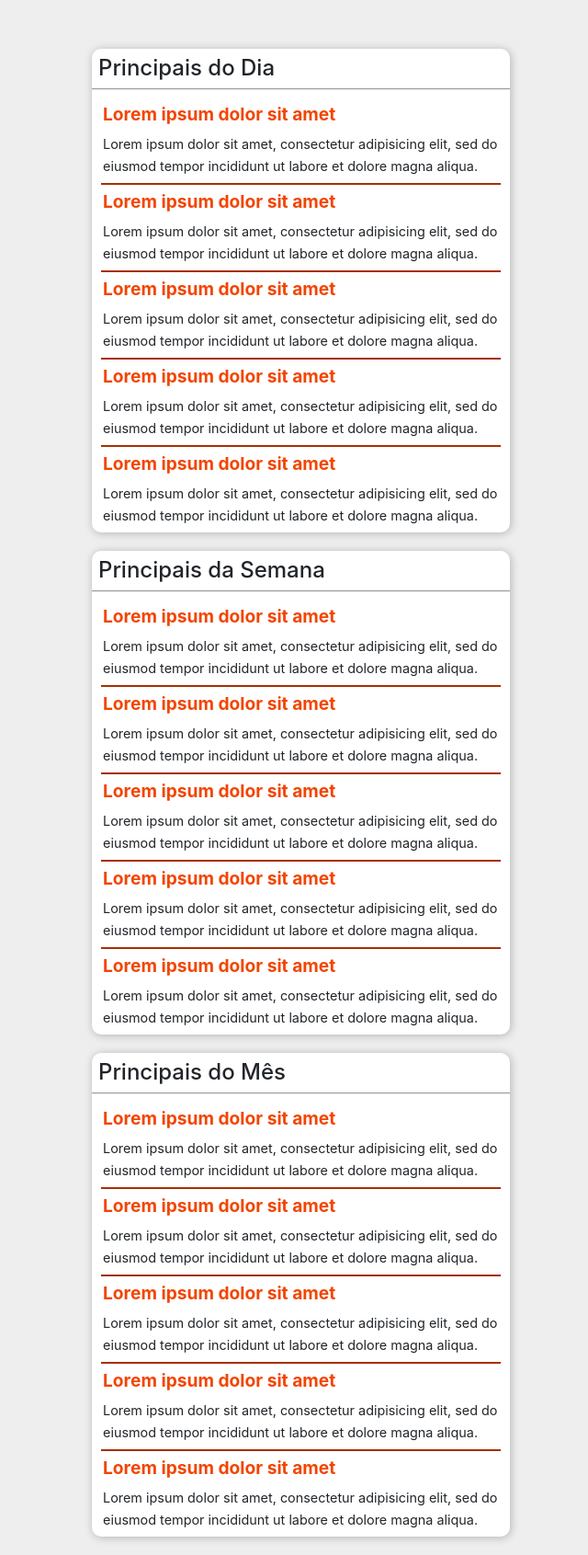
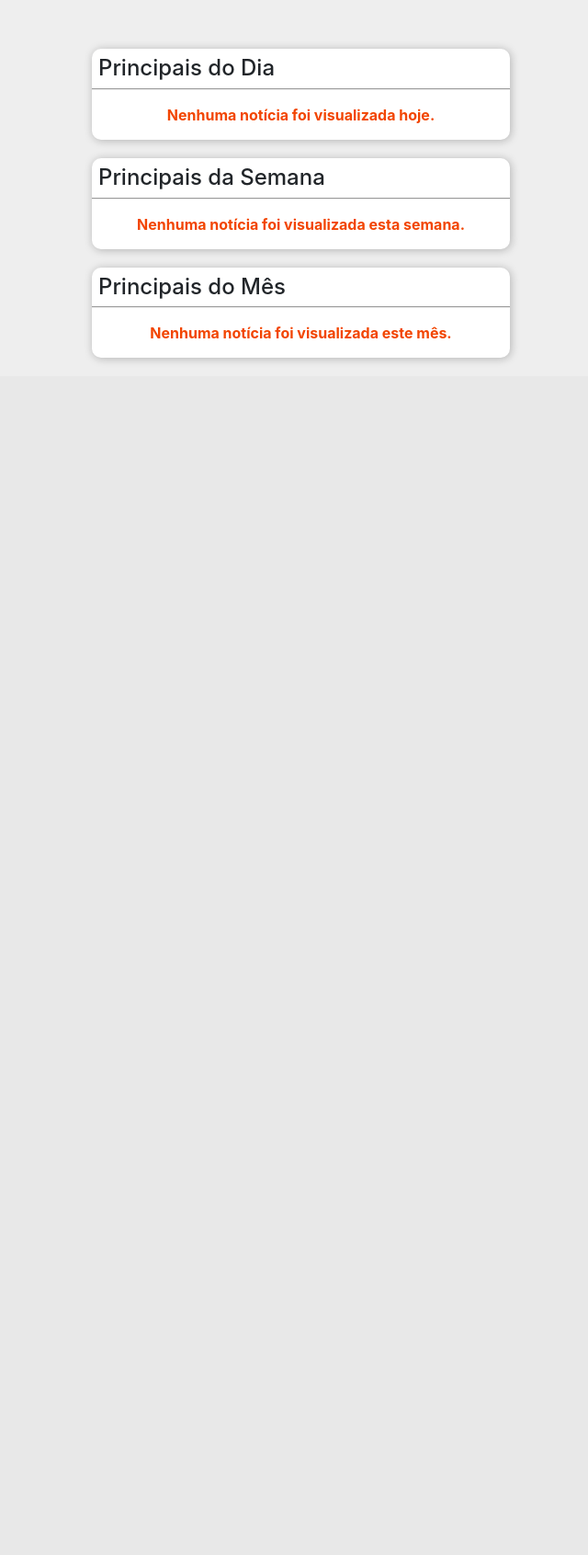
Before and after one commit to VictorRodriguesDosReis/siteNoticias, a CodeIgniter app: page /siteNoticias/ in a window 1280 px wide. Shown: the part 608-2299 px from the top of the page at 92% size, without its empty margins (640-1280 px from the left). After the commit the page ends 1000 px from the top, so only its background shows below. Run offline with CodeIgniter, Linux system fonts and the light colour scheme.

Commit message:
Foi adicionado a apresentação das notícias mais visitadas do dia, semana e mês, além disso foi adicionado a contabilização de visitas nas notícias

```diff
--- a/application/controllers/Home.php
+++ b/application/controllers/Home.php
@@ -10,8 +10,12 @@
 
 	public function index() {
 		$data['onHome'] = "active";
-
-		$noticias['noticiasParciais'] = $this->modelHome->selectNoticiaParcial(0, 10);
+		$noticias = array(
+			'noticiasParciais' => $this->modelHome->selectNoticiaParcial(0, 10),
+			'principaisDia' => $this->modelHome->selectPrincipaisNoticiasDia(),
+			'principaisSemana' => $this->modelHome->selectPrincipaisNoticiasSemana(),
+			'principaisMes' => $this->modelHome->selectPrincipaisNoticiasMes(),
+		);
 
 		$this->load->view('templates/headerPadrao', $data);
 		$this->load->view('paginas/home', $noticias);
--- a/application/controllers/Noticia.php
+++ b/application/controllers/Noticia.php
@@ -12,6 +12,8 @@
 		$dados['noticia'] = $this->modelNoticia->selectNoticia($codigo);
 		$dados['comentarios'] = $this->modelNoticia->selectComentarios($codigo);
 		$dados['codigo'] = $codigo;
+
+		$this->modelNoticia->updateVisualizao($codigo);
 
 		$this->load->view('templates/headerPadrao');
 		$this->load->view('paginas/noticia', $dados);
--- a/application/views/paginas/home.php
+++ b/application/views/paginas/home.php
@@ -52,44 +52,47 @@
 				<article class="noticias-destaque">
 					<h3>Principais do Dia</h3>
 					<?php
-					for ($i = 0; $i < 5; $i++) {
+					if (empty($principaisDia)) {
+						echo '<div class="aviso-sem-noticias">Nenhuma notícia foi visualizada hoje.</div>';
+					}
+					else {
+					foreach ($principaisDia as $noticiaDia) {
 					?>
 					<div>
-						<h5>Lorem ipsum dolor sit amet</h5>
-						<span>
-							Lorem ipsum dolor sit amet, consectetur adipisicing elit, sed do eiusmod
-							tempor incididunt ut labore et dolore magna aliqua.
-						</span>
+						<h4><a href="<?php echo base_url().'noticia/'.$noticiaDia['codigo'] ?>"><?php echo $noticiaDia['titulo'] ?></a></h4>
+						<span><?php echo $noticiaDia['subtitulo'] ?></span>
 					</div>
-					<?php } ?>
+					<?php }} ?>
 				</article>
 				<article class="noticias-destaque">
 					<h3>Principais da Semana</h3>
 					<?php
-					for ($i = 0; $i < 5; $i++) {
+					if (empty($principaisSemana)) {
+						echo '<div class="aviso-sem-noticias">Nenhuma notícia foi visualizada esta semana.</div>';
+					}
+					else {
+					foreach ($principaisSemana as $noticiaSemana) {
 					?>
 					<div>
-						<h5>Lorem ipsum dolor sit amet</h5>
-						<span>
-							Lorem ipsum dolor sit amet, consectetur adipisicing elit, sed do eiusmod
-							tempor incididunt ut labore et dolore magna aliqua.
-						</span>
+						<h4><a href="<?php echo base_url().'noticia/'.$noticiaSemana['codigo'] ?>"><?php echo $noticiaSemana['titulo'] ?></a></h4>
+						<span><?php echo $noticiaSemana['subtitulo'] ?></span>
 					</div>
-					<?php } ?>
+					<?php }} ?>
 				</article>
 				<article class="noticias-destaque">
 					<h3>Principais do Mês</h3>
 					<?php
-					for ($i = 0; $i < 5; $i++) {
+					if (empty($principaisMes)) {
+						echo '<div class="aviso-sem-noticias">Nenhuma notícia foi visualizada este mês.</div>';
+					}
+					else {
+					foreach ($principaisMes as $noticiaMes) {
 					?>
 					<div>
-						<h5>Lorem ipsum dolor sit amet</h5>
-						<span>
-							Lorem ipsum dolor sit amet, consectetur adipisicing elit, sed do eiusmod
-							tempor incididunt ut labore et dolore magna aliqua.
-						</span>
+						<h4><a href="<?php echo base_url().'noticia/'.$noticiaMes['codigo'] ?>"><?php echo $noticiaMes['titulo'] ?></a></h4>
+						<span><?php echo $noticiaMes['subtitulo'] ?></span>
 					</div>
-					<?php } ?>
+					<?php }} ?>
 				</article>
 			</aside>
 
--- a/assets/css/home.css
+++ b/assets/css/home.css
@@ -84,8 +84,6 @@
 
 .card-noticias h3 a:hover {
 	color: #D43C00;
-	font-weight: bold;
-	text-decoration: none;
 }
 
 .card-noticias .data-noticia {
@@ -123,12 +121,29 @@
 	border-bottom: groove 2px #eee;
 }
 
-.noticias-destaque h5 {
+.noticias-destaque h4 {
 	font-size: 1.2em;
 	font-weight: bold;
+}
+
+.noticias-destaque h4 a {
 	color: #F24500;
+	text-decoration: none;
+	transition: all 0.3s;
+}
+
+.noticias-destaque h4 a:hover {
+	color: #D43C00;
 }
 
 .noticias-destaque span {
 	font-size: 0.9em;
 }
+
+.noticias-destaque .aviso-sem-noticias {
+	font-size: 1em;
+	font-weight: bold;
+	text-align: center;
+	color: #F24500;
+	padding-bottom: 15px;
+}
```
Also changed, not shown: application/models/ModelHome.php (+31 -1 lines), application/models/ModelNoticia.php (+14 -2 lines).
